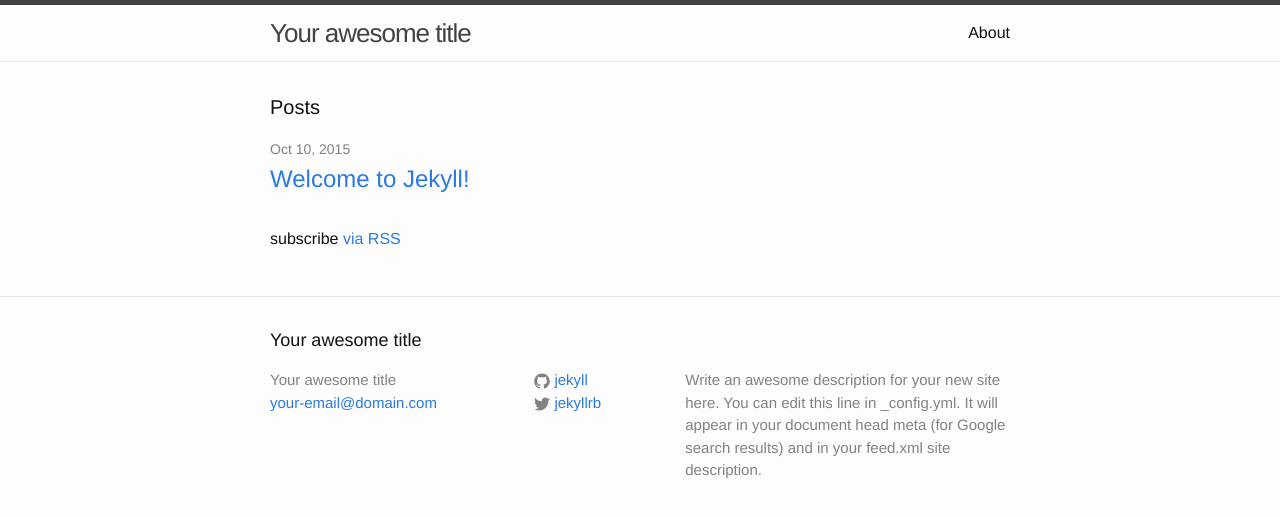
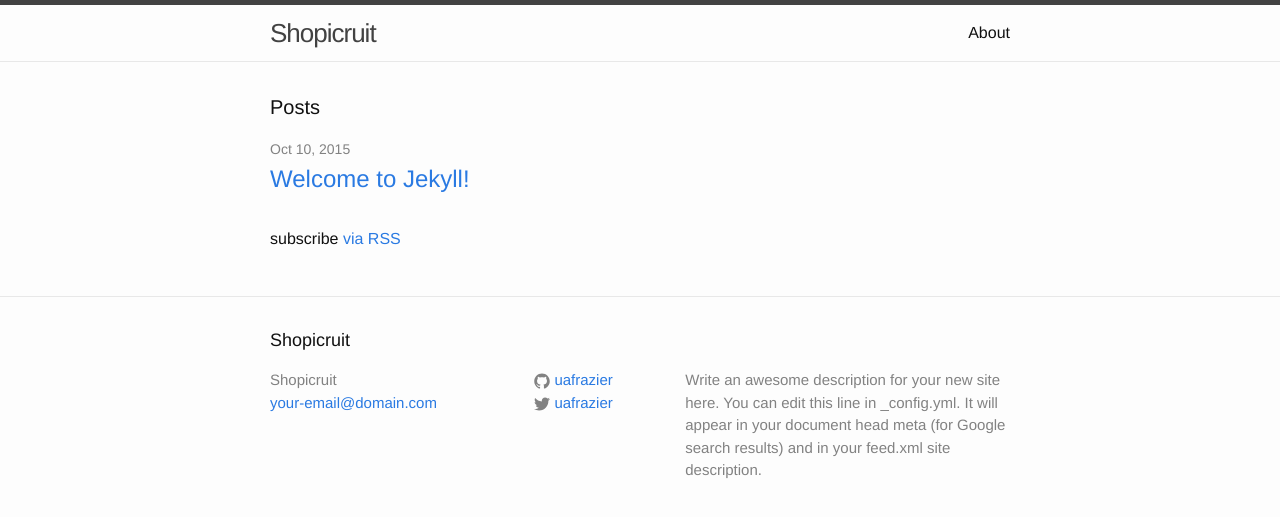
Before and after one commit to uafrazier/shopicruit, a Jekyll site: the page built from index.html, in a window 1280 px wide. Shown: the top 517 px of the page. Built offline with Jekyll 4.4.1, drawn with Linux system fonts in a browser that asks for light colours.

Commit message:
basic config settings for site

```diff
--- a/_config.yml
+++ b/_config.yml
@@ -1,14 +1,14 @@
 # Site settings
-title: Your awesome title
+title: Shopicruit
 email: your-email@domain.com
 description: > # this means to ignore newlines until "baseurl:"
   Write an awesome description for your new site here. You can edit this
   line in _config.yml. It will appear in your document head meta (for
   Google search results) and in your feed.xml site description.
 baseurl: "" # the subpath of your site, e.g. /blog/
-url: "http://yourdomain.com" # the base hostname & protocol for your site
-twitter_username: jekyllrb
-github_username:  jekyll
+url: "http://example.com" # the base hostname & protocol for your site
+twitter_username: uafrazier
+github_username:  uafrazier
 
 # Build settings
 markdown: kramdown
```
